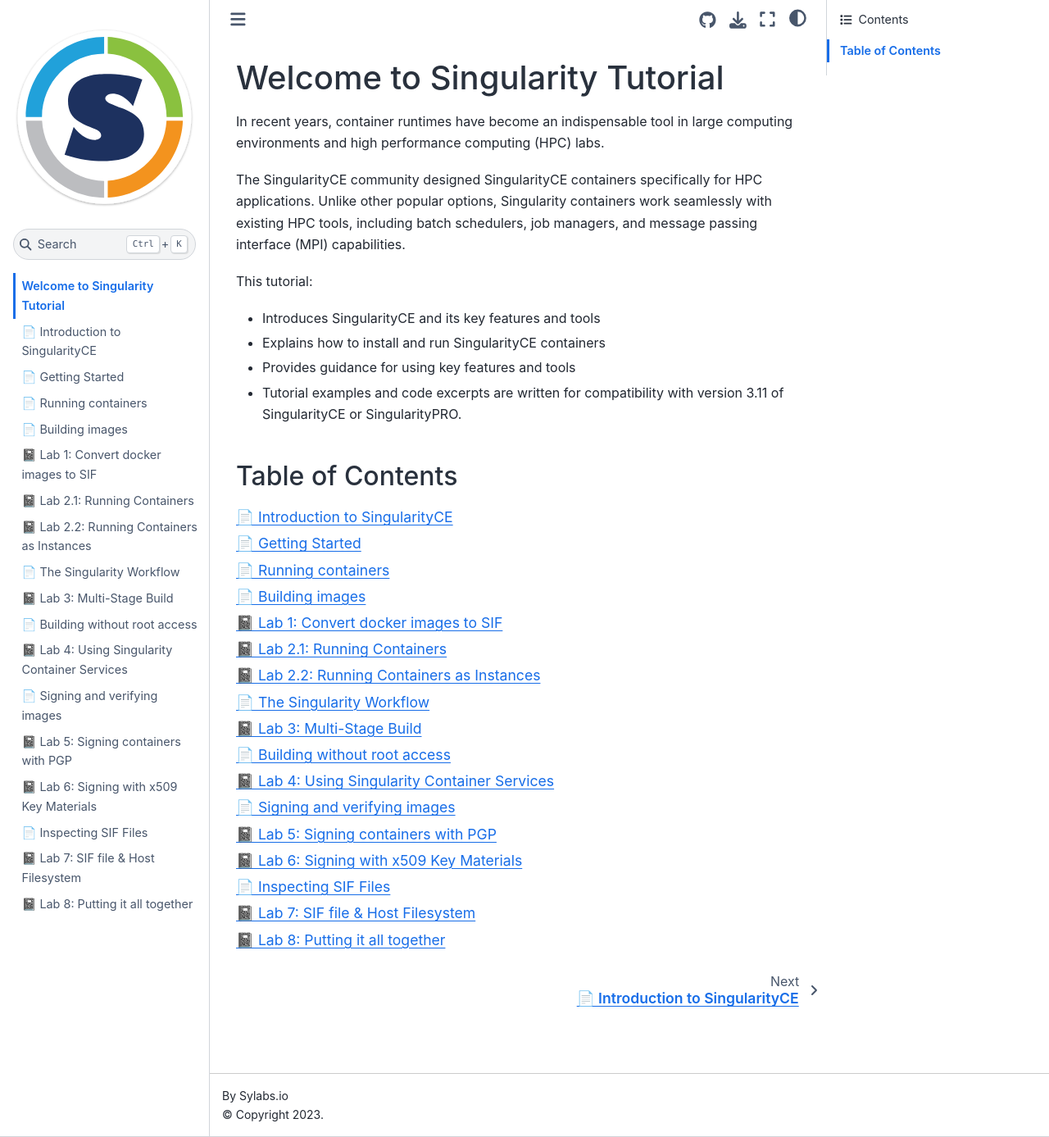
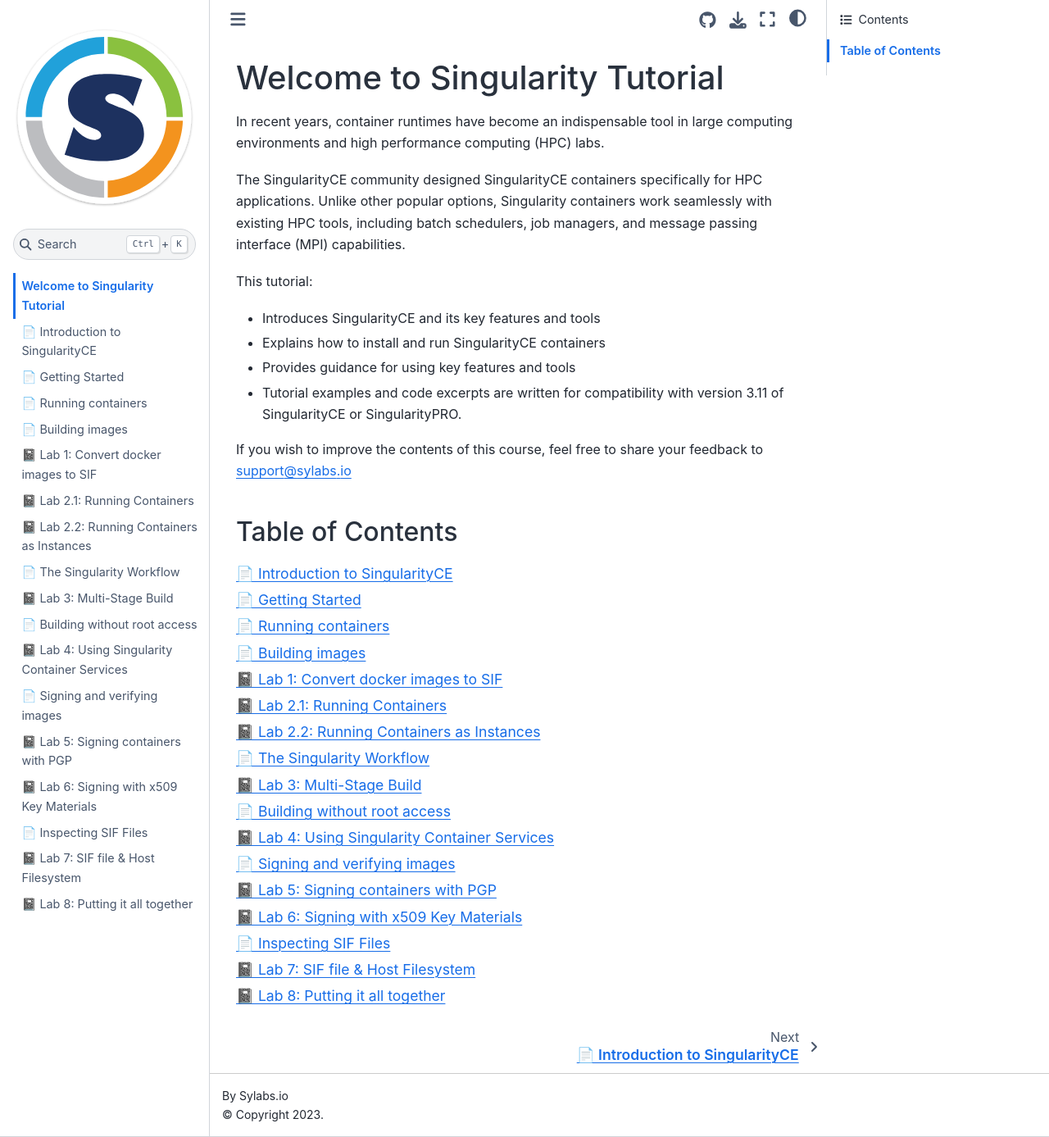
Before and after one commit to tobyesmith/singularity101, a Jupyter Book: the page built from intro.md, in a window 1280 px wide and 1387 px high. Shown: the whole window at 82% size. Built offline with Jupyter Book 1.0.4 settings and Sphinx 7.4.7 and the Sphinx Book theme 1.1.4, drawn with Linux system fonts in a browser that asks for light colours.

Commit message:
Fixing repository URL and feedback info.

````diff
--- a/_config.yml
+++ b/_config.yml
@@ -12,7 +12,7 @@ execute:
 
 # Information about where the book exists on the web
 repository:
-  url: https://github.com/josueneo/singularity-tutorial  # Online location of your book
+  url: https://github.com/sylabs/singularity101  # Online location of your book
   path_to_book: docs  # Optional path to your book, relative to the repository root
   branch: master  # Which branch of the repository should be used when creating links (optional)
 
--- a/intro.md
+++ b/intro.md
@@ -16,6 +16,9 @@ This tutorial:
 * Tutorial examples and code excerpts are written for compatibility with version
 3.11 of SingularityCE or SingularityPRO.
 
+If you wish to improve the contents of this course, feel free to share your
+feedback to support@sylabs.io
+
 ## Table of Contents
 
 ```{tableofcontents}
````
Also changed, not shown: 1 other file.
